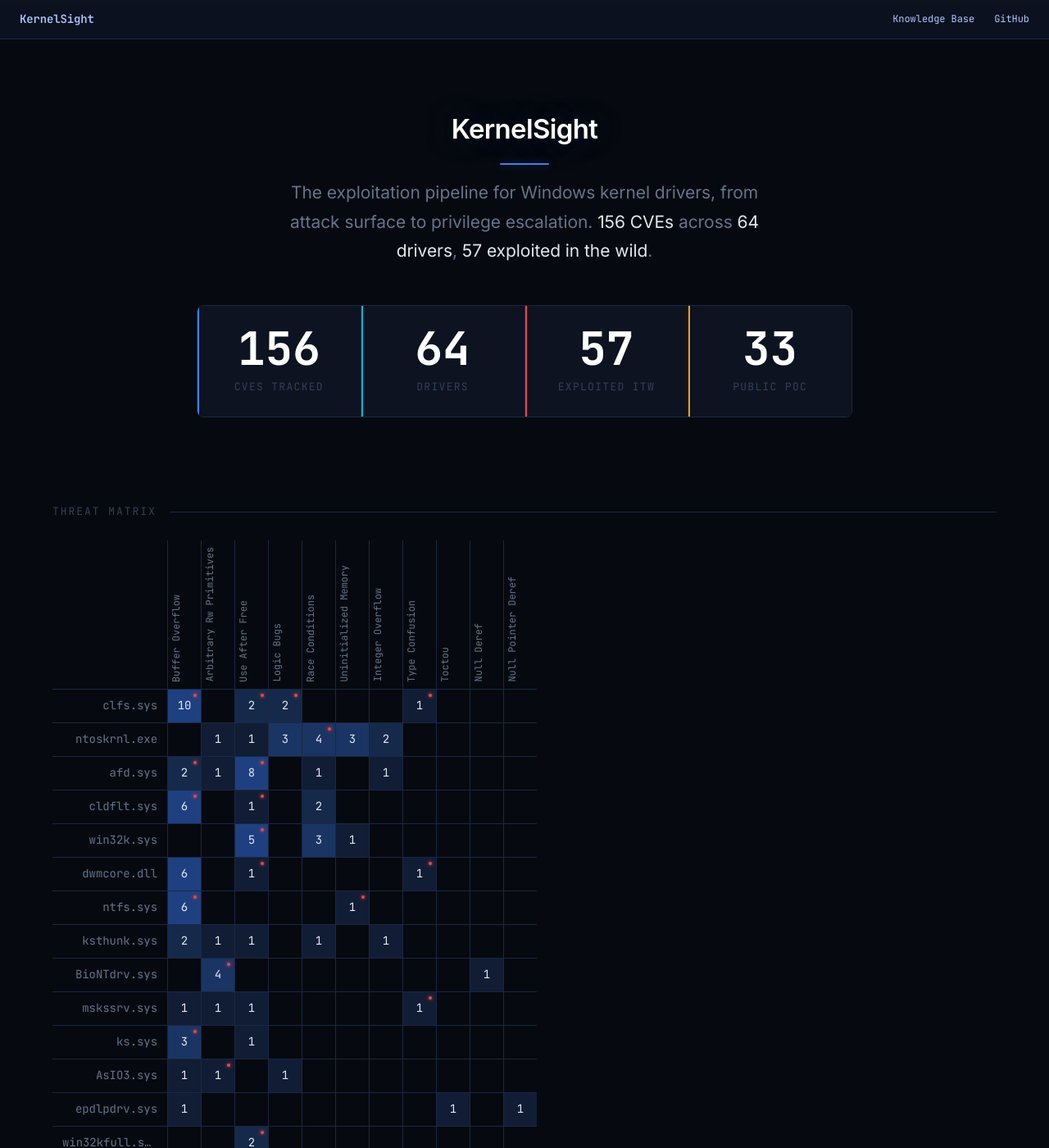
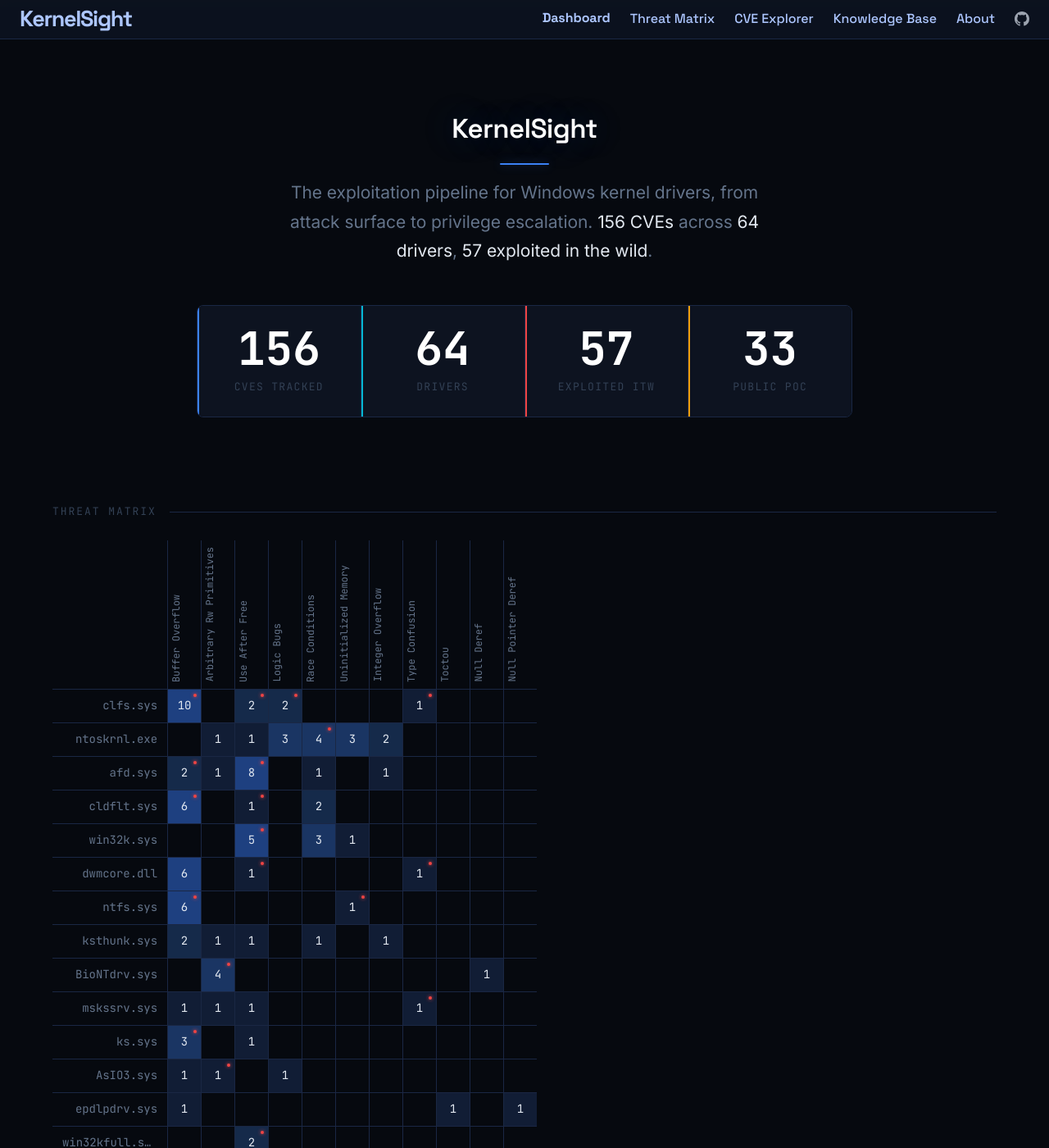
Before and after one commit to splintersfury/KernelSight, an MkDocs documentation site: the page built from docs/index.md, in a window 1280 px wide and 1400 px high. Shown: the whole window at 82% size. Built offline with MkDocs 1.6.1 and Material for MkDocs 9.7.7, drawn with Linux system fonts in a browser that asks for light colours; comment, search, counter and statistics services are not loaded.

Commit message:
Unify nav bar across Dashboard and all Stitch pages
- Dashboard header now matches Stitch pages: full nav with Dashboard, Threat Matrix,
  CVE Explorer, Knowledge Base, About links + GitHub icon
- Updated Dashboard header to Space Grotesk font (was JetBrains Mono)
- Added active state styling for current page indicator
- Added Space Grotesk to Dashboard font import

Co-Authored-By: Claude Opus 4.6 (1M context) <noreply@anthropic.com>

```diff
--- a/docs/overrides/dashboard.html
+++ b/docs/overrides/dashboard.html
@@ -8,7 +8,7 @@
 <meta name="twitter:title" content="KernelSight — Threat Intelligence Dashboard">
 <link rel="preconnect" href="https://fonts.googleapis.com">
 <link rel="preconnect" href="https://fonts.gstatic.com" crossorigin>
-<link href="https://fonts.googleapis.com/css2?family=Inter:wght@400;500;600&family=JetBrains+Mono:wght@400;500;600;700&display=swap" rel="stylesheet">
+<link href="https://fonts.googleapis.com/css2?family=Space+Grotesk:wght@400;500;600;700&family=Inter:wght@400;500;600&family=JetBrains+Mono:wght@400;500;600;700&display=swap" rel="stylesheet">
 <style>
 :root {
   --bg-deep: #06090f;
@@ -84,12 +84,12 @@ body, html {
 }
 
 .ksd-header__logo {
-  font-family: 'JetBrains Mono', monospace;
-  font-size: 14px;
-  font-weight: 600;
-  color: var(--accent);
+  font-family: 'Space Grotesk', sans-serif;
+  font-size: 1.35rem;
+  font-weight: 700;
+  color: #adc6ff;
   text-decoration: none;
-  letter-spacing: -0.01em;
+  letter-spacing: -0.05em;
 }
 
 .ksd-header__nav {
@@ -99,11 +99,19 @@ body, html {
 }
 
 .ksd-header__link {
-  font-family: 'JetBrains Mono', monospace;
-  font-size: 12px;
-  color: var(--text-secondary);
+  font-family: 'Space Grotesk', sans-serif;
+  font-size: 0.8rem;
+  font-weight: 500;
+  color: #9ca3af;
   text-decoration: none;
   transition: color 0.15s ease;
+}
+
+.ksd-header__link--active {
+  color: #adc6ff;
+  font-weight: 700;
+  border-bottom: 2px solid #0566d9;
+  padding-bottom: 2px;
 }
 
 .ksd-header__link:hover {
@@ -757,8 +765,14 @@ body, html {
   <header class="ksd-header">
     <a href="./" class="ksd-header__logo">KernelSight</a>
     <nav class="ksd-header__nav">
+      <a href="./" class="ksd-header__link ksd-header__link--active">Dashboard</a>
+      <a href="threat-matrix/" class="ksd-header__link">Threat Matrix</a>
+      <a href="cve-explorer/" class="ksd-header__link">CVE Explorer</a>
       <a href="overview/" class="ksd-header__link">Knowledge Base</a>
-      <a href="https://github.com/splintersfury/KernelSight" target="_blank" rel="noopener" class="ksd-header__link">GitHub</a>
+      <a href="about/" class="ksd-header__link">About</a>
+      <a href="https://github.com/splintersfury/KernelSight" target="_blank" rel="noopener" style="margin-left:auto;color:#9ca3af;display:flex;align-items:center;transition:color 0.2s" onmouseover="this.style.color='#adc6ff'" onmouseout="this.style.color='#9ca3af'">
+        <svg viewBox="0 0 16 16" width="18" height="18" fill="currentColor"><path d="M8 0C3.58 0 0 3.58 0 8c0 3.54 2.29 6.53 5.47 7.59.4.07.55-.17.55-.38 0-.19-.01-.82-.01-1.49-2.01.37-2.53-.49-2.69-.94-.09-.23-.48-.94-.82-1.13-.28-.15-.68-.52-.01-.53.63-.01 1.08.58 1.23.82.72 1.21 1.87.87 2.33.66.07-.52.28-.87.51-1.07-1.78-.2-3.64-.89-3.64-3.95 0-.87.31-1.59.82-2.15-.08-.2-.36-1.02.08-2.12 0 0 .67-.21 2.2.82.64-.18 1.32-.27 2-.27.68 0 1.36.09 2 .27 1.53-1.04 2.2-.82 2.2-.82.44 1.1.16 1.92.08 2.12.51.56.82 1.27.82 2.15 0 3.07-1.87 3.75-3.65 3.95.29.25.54.73.54 1.48 0 1.07-.01 1.93-.01 2.2 0 .21.15.46.55.38A8.013 8.013 0 0016 8c0-4.42-3.58-8-8-8z"/></svg>
+      </a>
     </nav>
   </header>
 
```
